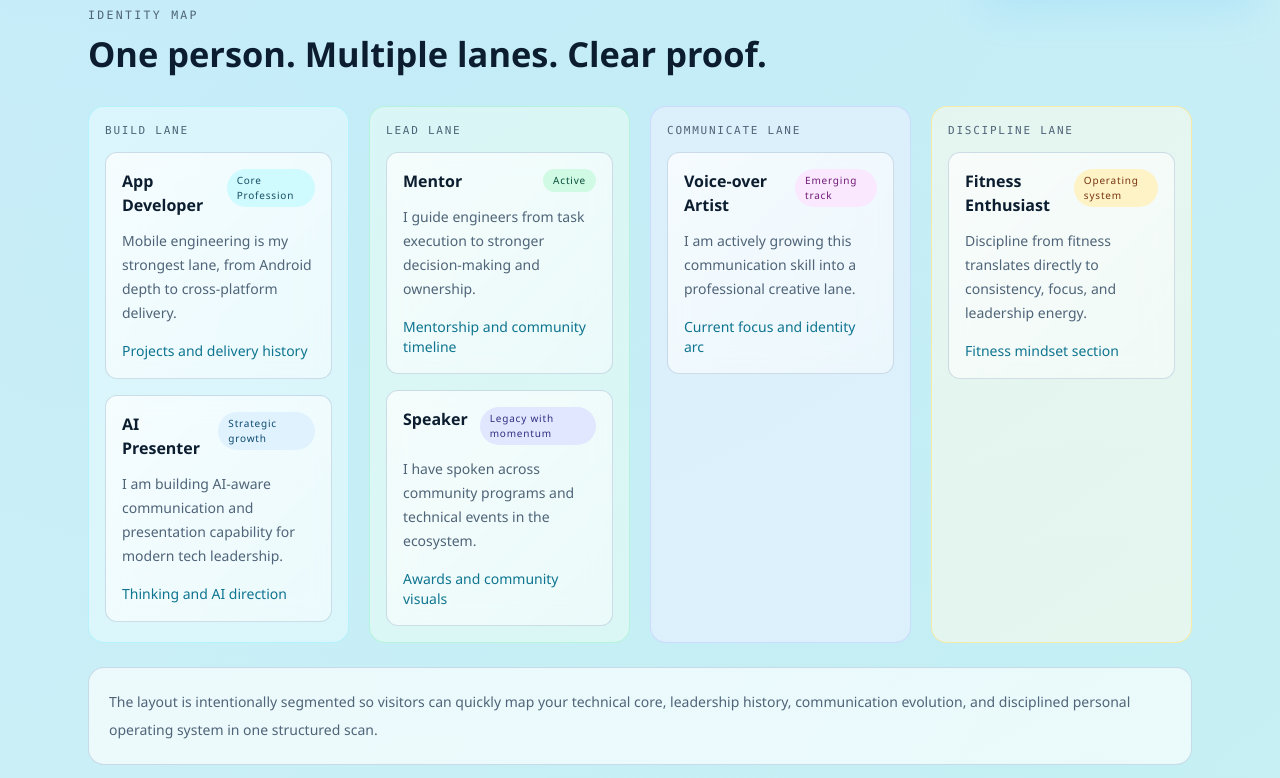
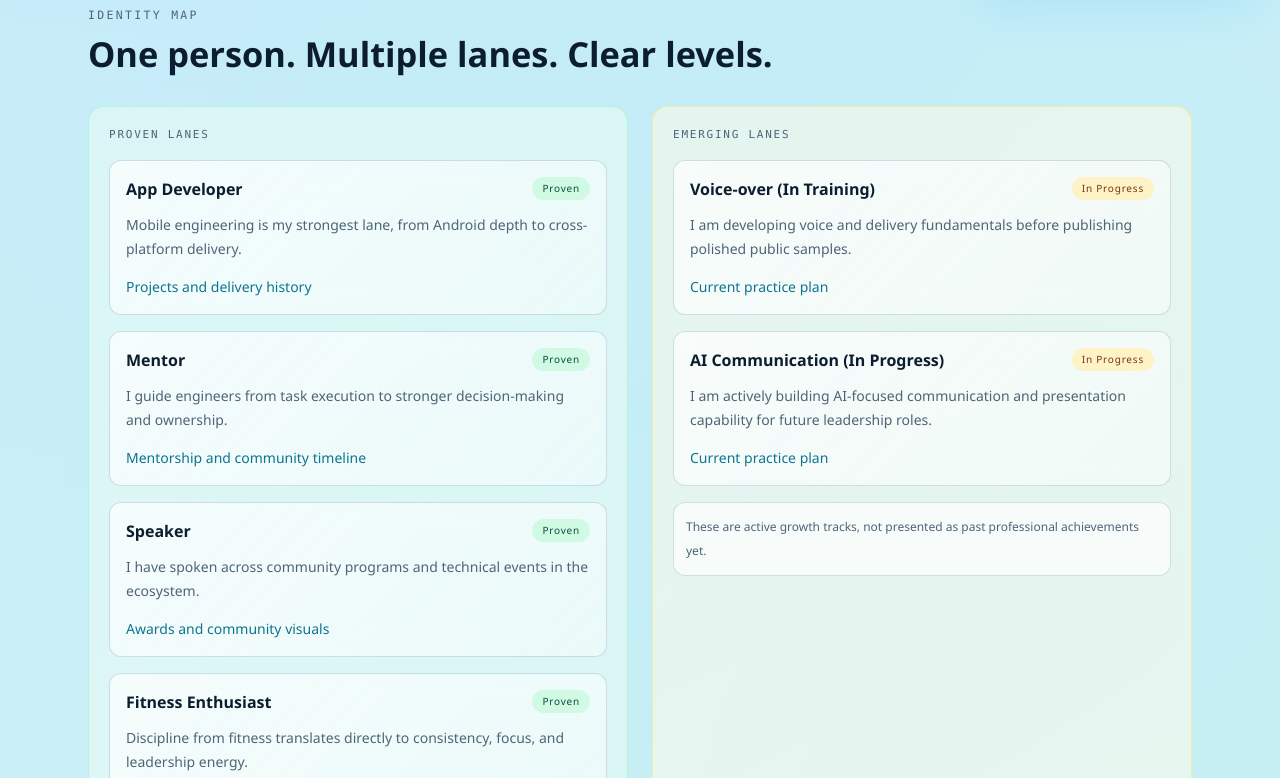
Before and after one commit to TouhidSwapon/portfoliobycodex, a Next.js app: page / in a window 1280 px wide. Shown: the part 782-1560 px from the top of the page. Built offline with nearby package versions, Linux system fonts and the light colour scheme.

Commit message:
feat: separate identity lanes into proven and in-progress tracks

```diff
--- a/components/identity-segments.tsx
+++ b/components/identity-segments.tsx
@@ -1,60 +1,28 @@
-import { talentSegments } from "@/data/profile";
+import { identityNowBuilding, talentSegments } from "@/data/profile";
 import { Reveal } from "./reveal";
 
 const statusTone: Record<string, string> = {
-  "Core Profession": "bg-cyan-100 text-cyan-900 dark:bg-cyan-900/40 dark:text-cyan-100",
-  Active: "bg-emerald-100 text-emerald-900 dark:bg-emerald-900/40 dark:text-emerald-100",
-  "Legacy with momentum": "bg-indigo-100 text-indigo-900 dark:bg-indigo-900/40 dark:text-indigo-100",
-  "Operating system": "bg-amber-100 text-amber-900 dark:bg-amber-900/40 dark:text-amber-100",
-  "Emerging track": "bg-fuchsia-100 text-fuchsia-900 dark:bg-fuchsia-900/40 dark:text-fuchsia-100",
-  "Strategic growth": "bg-sky-100 text-sky-900 dark:bg-sky-900/40 dark:text-sky-100"
-};
-
-const laneOrder = ["Build", "Lead", "Communicate", "Discipline"] as const;
-
-const laneHeading: Record<(typeof laneOrder)[number], string> = {
-  Build: "Build",
-  Lead: "Lead",
-  Communicate: "Communicate",
-  Discipline: "Discipline"
-};
-
-const laneTone: Record<(typeof laneOrder)[number], string> = {
-  Build: "border-cyan-200/70 bg-cyan-50/55 dark:border-cyan-900/50 dark:bg-cyan-950/20",
-  Lead: "border-emerald-200/70 bg-emerald-50/55 dark:border-emerald-900/50 dark:bg-emerald-950/20",
-  Communicate: "border-indigo-200/70 bg-indigo-50/55 dark:border-indigo-900/50 dark:bg-indigo-950/20",
-  Discipline: "border-amber-200/70 bg-amber-50/55 dark:border-amber-900/50 dark:bg-amber-950/20"
+  Proven: "bg-emerald-100 text-emerald-900 dark:bg-emerald-900/40 dark:text-emerald-100",
+  "In Progress": "bg-amber-100 text-amber-900 dark:bg-amber-900/40 dark:text-amber-100"
 };
 
 export function IdentitySegmentsSection() {
-  const groupedSegments = laneOrder.map((lane) => ({
-    lane,
-    items: talentSegments.filter((segment) => segment.lane === lane)
-  }));
+  const provenSegments = talentSegments.filter((segment) => segment.maturity === "proven");
+  const inProgressSegments = talentSegments.filter((segment) => segment.maturity === "in_progress");
 
   return (
     <section id="identity" className="section-wrap">
       <Reveal>
         <p className="section-kicker">Identity Map</p>
-        <h2 className="section-title">One person. Multiple lanes. Clear proof.</h2>
+        <h2 className="section-title">One person. Multiple lanes. Clear levels.</h2>
       </Reveal>
 
-      <div className="mt-8 grid gap-5 lg:grid-cols-4">
-        {groupedSegments.map(({ lane, items }, laneIndex) => (
-          <Reveal
-            key={lane}
-            delay={laneIndex * 0.06}
-            className={`rounded-2xl border p-4 ${laneTone[lane]}`}
-          >
-            <p className="font-mono text-[11px] uppercase tracking-[0.16em] text-[color:var(--muted)]">
-              {laneHeading[lane]} Lane
-            </p>
-            <div className="mt-3 space-y-4">
-              {items.map((segment) => (
-                <article
-                  key={segment.title}
-                  className="glass-card rounded-xl border border-[color:var(--edge)] p-4"
-                >
+      <div className="mt-8 grid gap-6 lg:grid-cols-2">
+        <Reveal className="rounded-2xl border border-emerald-200/70 bg-emerald-50/55 p-5 dark:border-emerald-900/50 dark:bg-emerald-950/20">
+          <p className="font-mono text-[11px] uppercase tracking-[0.16em] text-[color:var(--muted)]">Proven Lanes</p>
+          <div className="mt-4 grid gap-4">
+            {provenSegments.map((segment) => (
+              <article key={segment.title} className="glass-card rounded-xl border border-[color:var(--edge)] p-4">
                 <div className="flex items-start justify-between gap-3">
                   <h3 className="text-base font-semibold">{segment.title}</h3>
                   <span
@@ -74,14 +42,49 @@ export function IdentitySegmentsSection() {
             ))}
           </div>
         </Reveal>
+
+        <Reveal
+          delay={0.06}
+          className="rounded-2xl border border-amber-200/70 bg-amber-50/55 p-5 dark:border-amber-900/50 dark:bg-amber-950/20"
+        >
+          <p className="font-mono text-[11px] uppercase tracking-[0.16em] text-[color:var(--muted)]">Emerging Lanes</p>
+          <div className="mt-4 grid gap-4">
+            {inProgressSegments.map((segment) => (
+              <article key={segment.title} className="glass-card rounded-xl border border-[color:var(--edge)] p-4">
+                <div className="flex items-start justify-between gap-3">
+                  <h3 className="text-base font-semibold">{segment.title}</h3>
+                  <span
+                    className={`rounded-full px-2.5 py-1 text-[10px] font-medium tracking-[0.08em] ${statusTone[segment.status]}`}
+                  >
+                    {segment.status}
+                  </span>
+                </div>
+                <p className="mt-3 text-sm leading-6 text-[color:var(--muted)]">{segment.description}</p>
+                <a
+                  href={segment.href}
+                  className="mt-4 inline-flex text-sm font-medium text-cyan-700 transition hover:underline dark:text-cyan-300"
+                >
+                  {segment.proofLabel}
+                </a>
+              </article>
             ))}
+          </div>
+          <p className="mt-4 rounded-xl border border-[color:var(--edge)] bg-white/70 p-3 text-xs leading-6 text-[color:var(--muted)] dark:bg-slate-950/45">
+            These are active growth tracks, not presented as past professional achievements yet.
+          </p>
+        </Reveal>
       </div>
 
       <Reveal className="mt-6 rounded-2xl border border-[color:var(--edge)] bg-white/65 p-5 dark:bg-slate-950/50">
-        <p className="text-sm leading-7 text-[color:var(--muted)]">
-          The layout is intentionally segmented so visitors can quickly map your technical core, leadership history,
-          communication evolution, and disciplined personal operating system in one structured scan.
-        </p>
+        <p className="font-mono text-[11px] uppercase tracking-[0.16em] text-[color:var(--muted)]">Now Building</p>
+        <ul className="mt-3 grid gap-3 md:grid-cols-2">
+          {identityNowBuilding.map((item) => (
+            <li key={item} className="flex gap-3 text-sm leading-6 text-[color:var(--muted)]">
+              <span className="mt-2 inline-block h-2 w-2 rounded-full bg-cyan-400" />
+              <span>{item}</span>
+            </li>
+          ))}
+        </ul>
       </Reveal>
     </section>
   );
--- a/data/profile.ts
+++ b/data/profile.ts
@@ -10,7 +10,7 @@ export const profile = {
     "AI-aware builder",
     "Strategic mentor",
     "Technical speaker",
-    "Voice-over in progress",
+    "Voice-over in training",
     "Calm technical leader",
     "Communication-first engineer"
   ],
@@ -245,8 +245,9 @@ export const communityGallery = [
 export const talentSegments = [
   {
     lane: "Build",
+    maturity: "proven",
     title: "App Developer",
-    status: "Core Profession",
+    status: "Proven",
     description:
       "Mobile engineering is my strongest lane, from Android depth to cross-platform delivery.",
     proofLabel: "Projects and delivery history",
@@ -254,8 +255,9 @@ export const talentSegments = [
   },
   {
     lane: "Lead",
+    maturity: "proven",
     title: "Mentor",
-    status: "Active",
+    status: "Proven",
     description:
       "I guide engineers from task execution to stronger decision-making and ownership.",
     proofLabel: "Mentorship and community timeline",
@@ -263,8 +265,9 @@ export const talentSegments = [
   },
   {
     lane: "Lead",
+    maturity: "proven",
     title: "Speaker",
-    status: "Legacy with momentum",
+    status: "Proven",
     description:
       "I have spoken across community programs and technical events in the ecosystem.",
     proofLabel: "Awards and community visuals",
@@ -272,8 +275,9 @@ export const talentSegments = [
   },
   {
     lane: "Discipline",
+    maturity: "proven",
     title: "Fitness Enthusiast",
-    status: "Operating system",
+    status: "Proven",
     description:
       "Discipline from fitness translates directly to consistency, focus, and leadership energy.",
     proofLabel: "Fitness mindset section",
@@ -281,20 +285,29 @@ export const talentSegments = [
   },
   {
     lane: "Communicate",
-    title: "Voice-over Artist",
-    status: "Emerging track",
+    maturity: "in_progress",
+    title: "Voice-over (In Training)",
+    status: "In Progress",
     description:
-      "I am actively growing this communication skill into a professional creative lane.",
-    proofLabel: "Current focus and identity arc",
+      "I am developing voice and delivery fundamentals before publishing polished public samples.",
+    proofLabel: "Current practice plan",
     href: "#now"
   },
   {
     lane: "Build",
-    title: "AI Presenter",
-    status: "Strategic growth",
+    maturity: "in_progress",
+    title: "AI Communication (In Progress)",
+    status: "In Progress",
     description:
-      "I am building AI-aware communication and presentation capability for modern tech leadership.",
-    proofLabel: "Thinking and AI direction",
-    href: "#thinking"
+      "I am actively building AI-focused communication and presentation capability for future leadership roles.",
+    proofLabel: "Current practice plan",
+    href: "#now"
   }
 ];
+
+export const identityNowBuilding = [
+  "Practicing voice modulation, scripting, and recording discipline every week",
+  "Building a first set of voice-over samples before any commercial positioning",
+  "Preparing AI-focused communication decks for internal and community sessions",
+  "Turning learning progress into public proof in stages, not claims"
+];
```
Lines whose indentation alone changed are shown as unchanged.
